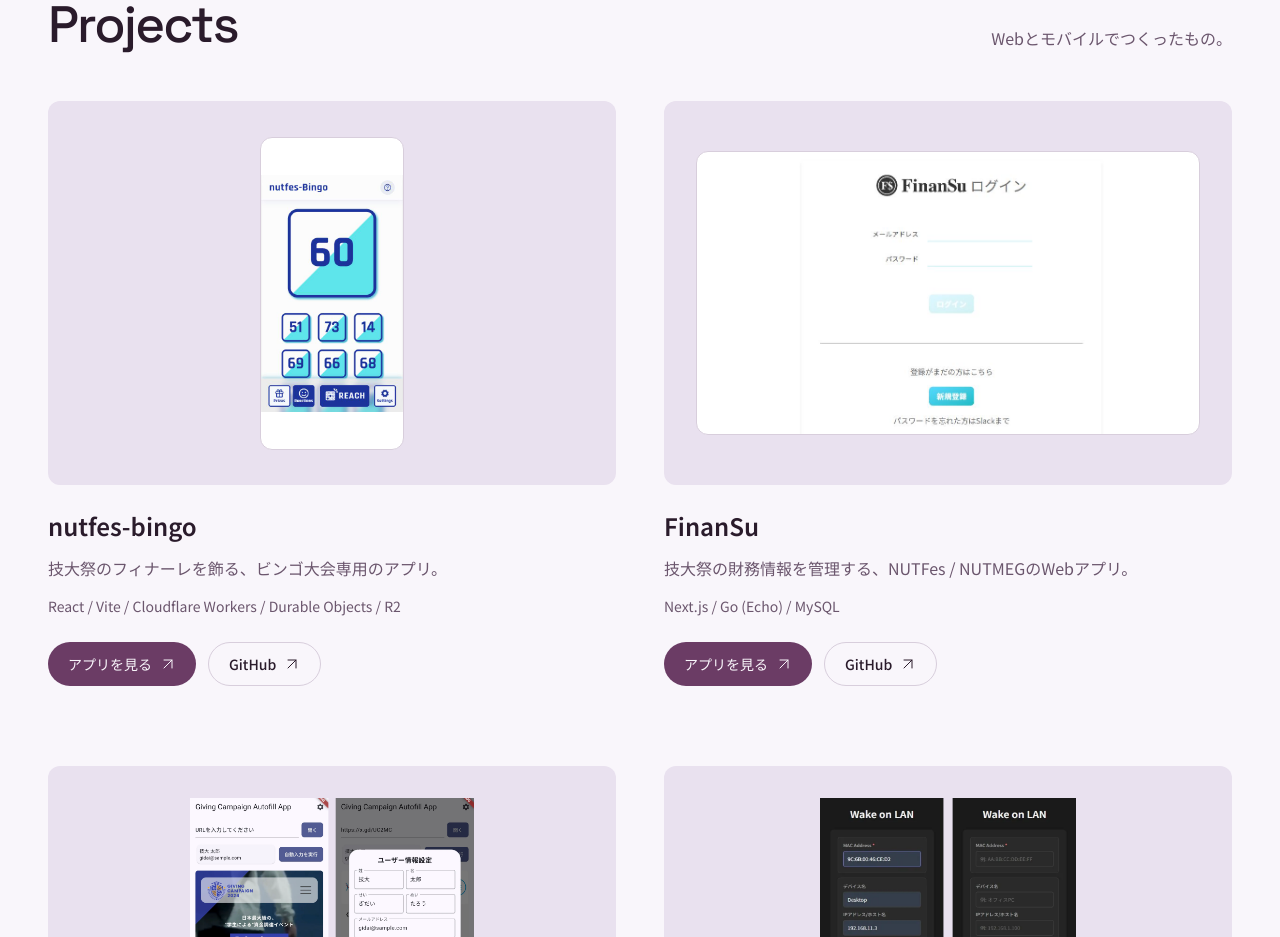
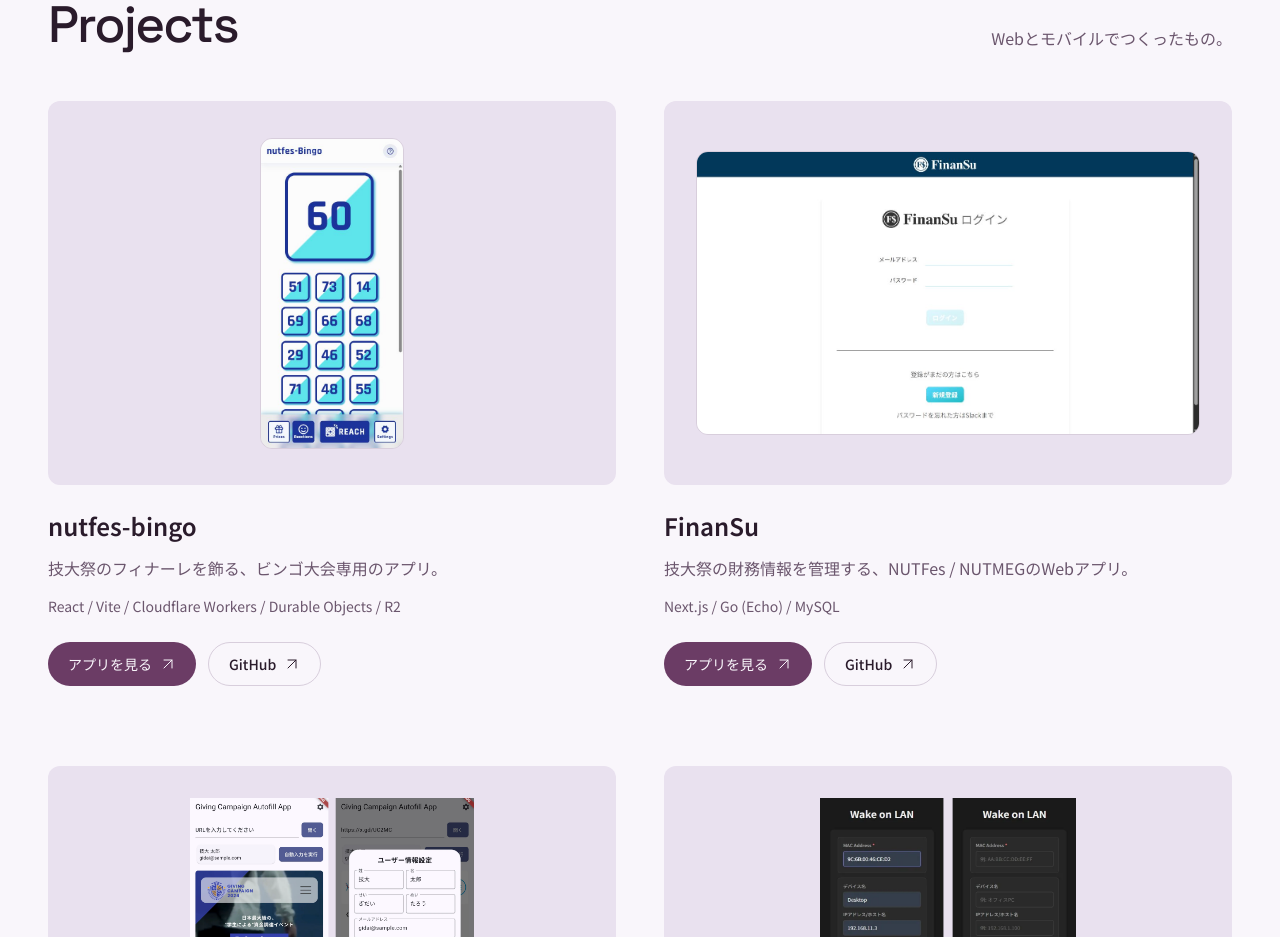
Before and after one commit to TkymHrt/TkymHrt-Portfolio, a Next.js app: page / in a window 1280 px wide. Shown: the part 1300-2237 px from the top of the page. Built offline with nearby package versions, Linux system fonts and the light colour scheme.

Commit message:
Recapture Bingo and FinanSu screenshots at requested viewport ratios

```diff
--- a/components/sections/Products/index.tsx
+++ b/components/sections/Products/index.tsx
@@ -1,14 +1,16 @@
-import Image from "next/image";
+import Image, { type StaticImageData } from "next/image";
 
 import ArrowIcon from "@/components/common/ArrowIcon";
 import PortfolioSection from "@/components/common/PortfolioSection";
+import finansuScreenshot from "@/public/products/finansu.jpg";
+import bingoScreenshot from "@/public/products/nutfes_bingo.jpg";
 
 type Preview = "desktop" | "mobile";
 
 type Product = {
 	id: string;
 	title: string;
-	image: string;
+	image: string | StaticImageData;
 	imageAlt?: string;
 	preview?: Preview;
 	description: string;
@@ -21,7 +23,7 @@
 	{
 		id: "nutfes-bingo",
 		title: "nutfes-bingo",
-		image: "/products/nutfes_bingo.jpg",
+		image: bingoScreenshot,
 		preview: "mobile",
 		description: "技大祭のフィナーレを飾る、ビンゴ大会専用のアプリ。",
 		technology: "React / Vite / Cloudflare Workers / Durable Objects / R2",
@@ -31,7 +33,7 @@
 	{
 		id: "finansu",
 		title: "FinanSu",
-		image: "/products/finansu.jpg",
+		image: finansuScreenshot,
 		preview: "desktop",
 		imageAlt: "FinanSuのログイン画面",
 		description: "技大祭の財務情報を管理する、NUTFes / NUTMEGのWebアプリ。",
@@ -109,16 +111,15 @@
 			<div
 				className={
 					product.preview === "mobile"
-						? "relative aspect-[402/874] w-full max-w-35 overflow-hidden rounded-xl border border-line bg-white sm:max-w-36"
-						: "relative aspect-video w-full overflow-hidden rounded-xl border border-line bg-white"
+						? "w-full max-w-35 overflow-hidden rounded-xl border border-line sm:max-w-36"
+						: "w-full overflow-hidden rounded-xl border border-line"
 				}
 			>
 				<Image
 					src={product.image}
 					alt={alt}
-					fill
 					sizes={product.preview === "mobile" ? "144px" : "(min-width: 1280px) 504px, (min-width: 768px) 42vw, 90vw"}
-					className="object-contain"
+					className="h-auto w-full"
 				/>
 			</div>
 		</div>
```
Also changed, not shown: public/products/finansu.jpg, public/products/nutfes_bingo.jpg.
